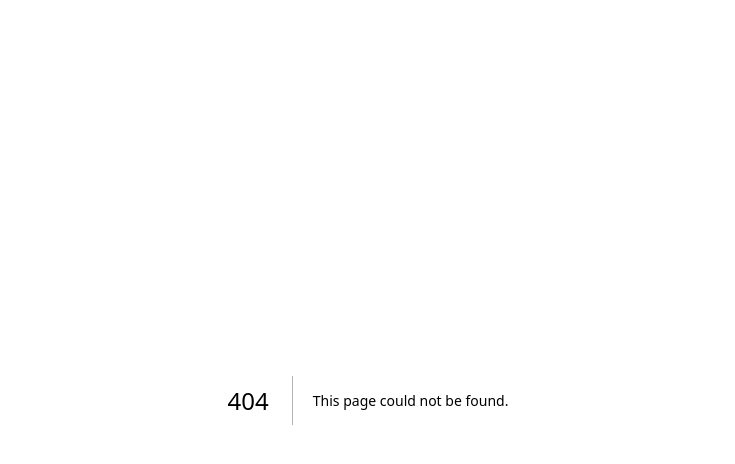
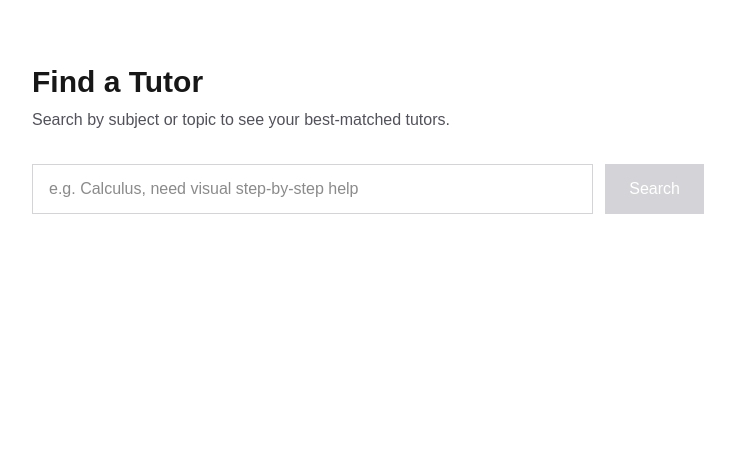
Before and after one commit to bakr24/PeerLinkAI, a Next.js app in the folder frontend/: page /search in a window 1280 px wide. Before the commit this address had no page. Shown: the top 464 px of the page, without its empty margins (272-1007 px from the left). Built offline with nearby package versions, Linux system fonts and the light colour scheme.

Commit message:
feat(frontend): build search results page with mocked tutor matches

```diff
--- /dev/null
+++ b/frontend/src/app/search/page.js
@@ -0,0 +1,111 @@
+"use client";
+
+import { useState } from "react";
+
+// MOCKED: real data comes from GET /search?q=<query>&student_id=... -> recommend_tutors()
+const mockTutors = [
+  {
+    id: "t1",
+    name: "Sarah Ahmed",
+    subject: "Calculus & Algebra",
+    verified: true,
+    bio: "5 years teaching high school and university-level math with a hands-on, example-first approach.",
+    matchScore: 0.91,
+    matchReason: "Matches your practical learning style",
+  },
+  {
+    id: "t2",
+    name: "Bilal Khan",
+    subject: "Calculus, Statistics",
+    verified: true,
+    bio: "Explains concepts visually using diagrams and step-by-step breakdowns.",
+    matchScore: 0.86,
+    matchReason: "Strong match for 'calculus' based on tutor expertise",
+  },
+  {
+    id: "t3",
+    name: "Ayesha Raza",
+    subject: "Algebra, Geometry",
+    verified: false,
+    bio: "Patient tutor focused on building fundamentals through interactive Q&A.",
+    matchScore: 0.78,
+    matchReason: "Matches your interaction-based learning style",
+  },
+];
+
+export default function SearchPage() {
+  const [query, setQuery] = useState("");
+  const [hasSearched, setHasSearched] = useState(false);
+
+  function handleSearch(e) {
+    e.preventDefault();
+    // MOCKED: real flow calls GET /search?q=<query>&student_id=...
+    console.log("search_query:", query);
+    setHasSearched(true);
+  }
+
+  return (
+    <main className="min-h-screen bg-background px-6 py-16">
+      <div className="mx-auto max-w-2xl">
+        <h1 className="text-3xl font-semibold text-secondary">Find a Tutor</h1>
+        <p className="mt-2 text-zinc-600">Search by subject or topic to see your best-matched tutors.</p>
+
+        <form onSubmit={handleSearch} className="mt-8 flex gap-3">
+          <input
+            type="text"
+            value={query}
+            onChange={(e) => setQuery(e.target.value)}
+            placeholder="e.g. Calculus, need visual step-by-step help"
+            className="flex-1 rounded-default border border-zinc-300 px-4 py-3"
+          />
+          <button
+            type="submit"
+            disabled={!query}
+            className={
+              query
+                ? "rounded-default bg-primary px-6 py-3 font-medium text-white hover:bg-green-700"
+                : "rounded-default bg-zinc-300 px-6 py-3 font-medium text-white cursor-not-allowed"
+            }
+          >
+            Search
+          </button>
+        </form>
+
+        {hasSearched && (
+          <div className="mt-10 flex flex-col gap-4">
+            <p className="text-sm text-zinc-500">
+              Showing {mockTutors.length} results for "{query}"
+            </p>
+
+            {mockTutors.map((tutor) => (
+              <div key={tutor.id} className="rounded-default border border-zinc-200 p-5 hover:border-primary transition-colors">
+                <div className="flex items-start justify-between">
+                  <div>
+                    <div className="flex items-center gap-2">
+                      <h2 className="font-semibold text-secondary text-lg">{tutor.name}</h2>
+                      {tutor.verified && (
+                        <span className="rounded-full bg-green-100 px-2 py-0.5 text-xs font-medium text-success">
+                          Verified
+                        </span>
+                      )}
+                    </div>
+                    <p className="text-sm text-zinc-500 mt-1">{tutor.subject}</p>
+                  </div>
+                  <span className="text-sm font-medium text-zinc-400">
+                    {Math.round(tutor.matchScore * 100)}% match
+                  </span>
+                </div>
+
+                <p className="mt-3 text-zinc-600">{tutor.bio}</p>
+
+                <div className="mt-4 inline-block rounded-full bg-green-50 px-3 py-1">
+                  <span className="text-sm font-medium text-primary">{tutor.matchReason}</span>
+                </div>
+              </div>
+            ))}
+          </div>
+        )}
+      </div>
+    </main>
+  );
+}
```
